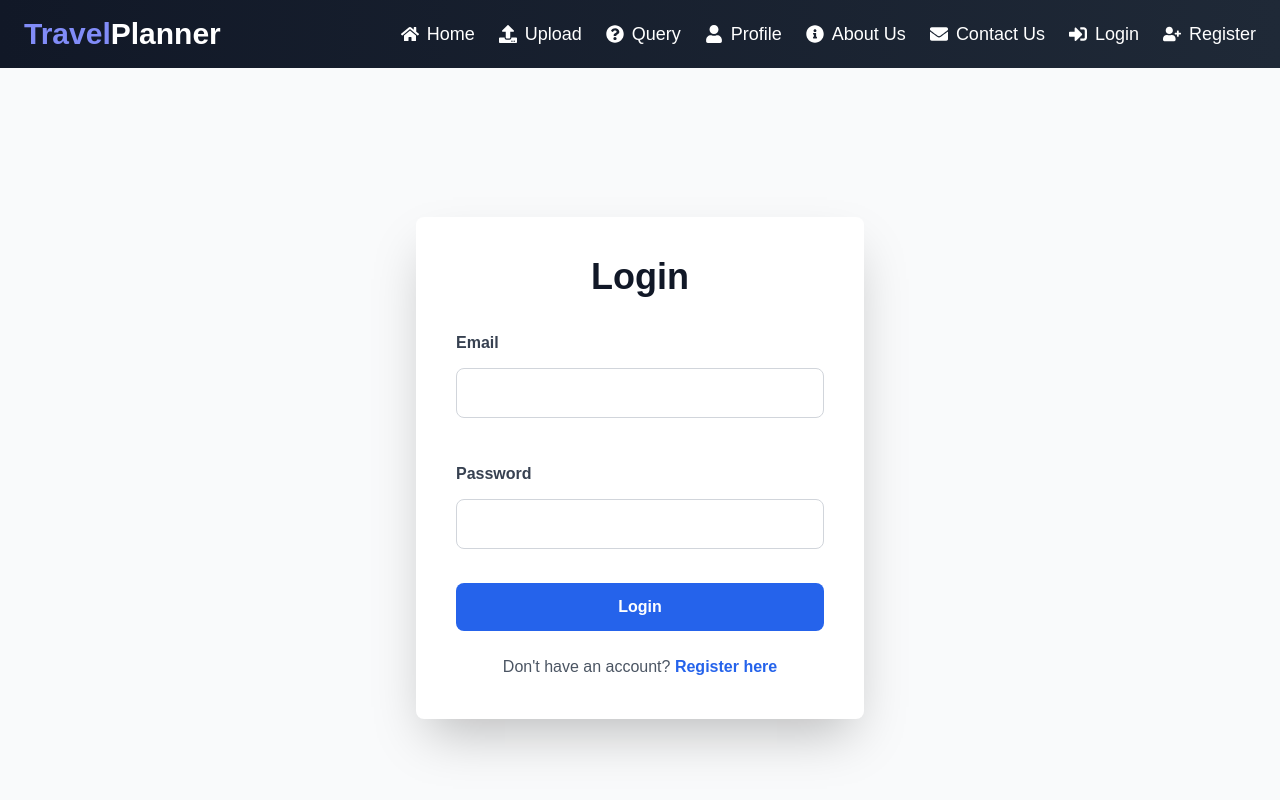
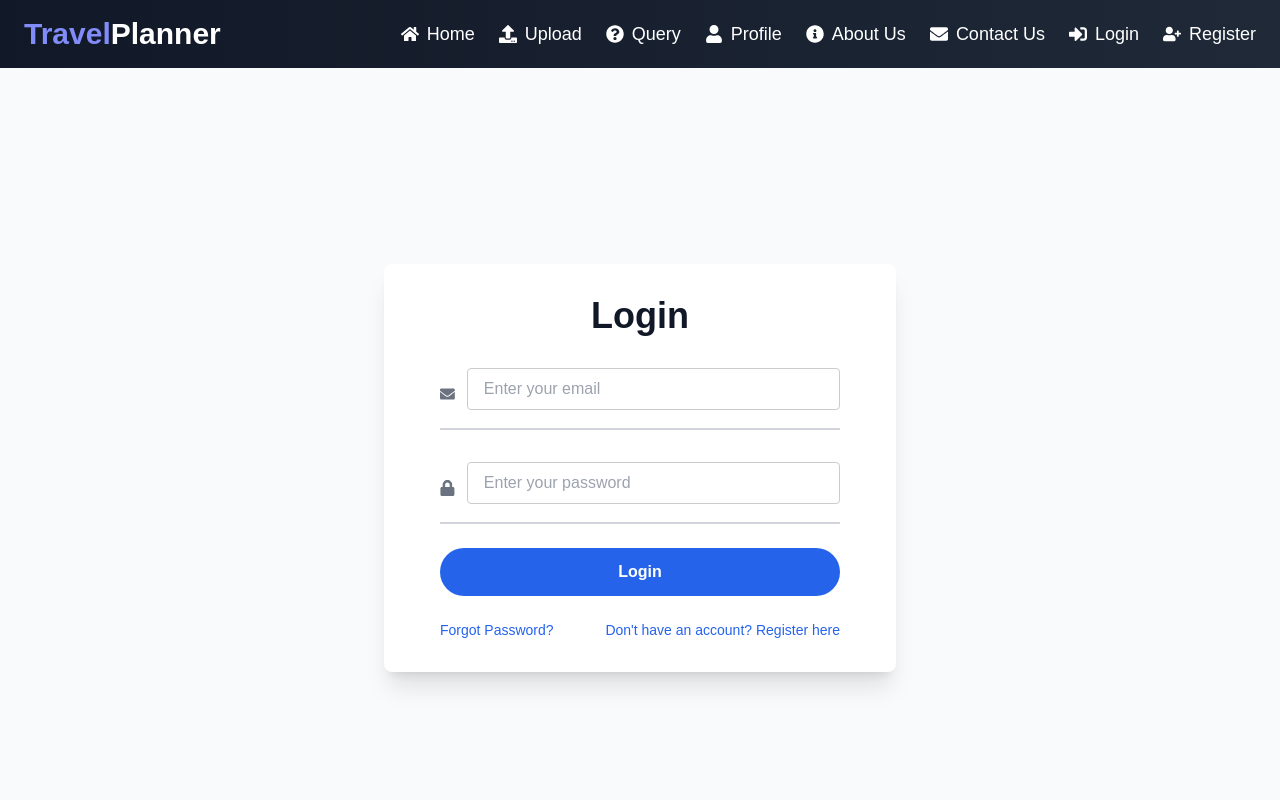
Before and after one commit to Uttam1910/Next-Gen-Travel-Planner, a React (Vite) app in the folder client/: page /login in a window 1280 px wide. Shown: the top 800 px of the page. Built offline with nearby package versions, Linux system fonts and the light colour scheme.

Commit message:
added forget passwrod section in login page

```diff
--- a/client/src/pages/Login.jsx
+++ b/client/src/pages/Login.jsx
@@ -1,11 +1,13 @@
 import React, { useState } from 'react';
 import axios from '../helper/axiosInstance';
 import { useNavigate, Link } from 'react-router-dom';
+import { FaEnvelope, FaLock } from 'react-icons/fa';
 
 const Login = () => {
     const [formData, setFormData] = useState({ email: '', password: '' });
     const [error, setError] = useState('');
     const [success, setSuccess] = useState('');
+    const [loading, setLoading] = useState(false);
     const navigate = useNavigate();
 
     const handleChange = (e) => {
@@ -16,6 +18,19 @@ const Login = () => {
         e.preventDefault();
         setError('');
         setSuccess('');
+        setLoading(true);
+
+        if (!formData.email.match(/^[^\s@]+@[^\s@]+\.[^\s@]+$/)) {
+            setError('Invalid email format.');
+            setLoading(false);
+            return;
+        }
+
+        if (formData.password.length < 6) {
+            setError('Password must be at least 6 characters long.');
+            setLoading(false);
+            return;
+        }
 
         try {
             const res = await axios.post('/auth/login', formData);
@@ -23,56 +38,59 @@ const Login = () => {
             setSuccess('Login successful!');
             setTimeout(() => navigate('/'), 2000);
         } catch (err) {
-            setError(err.response?.data?.message || 'Something went wrong');
+            setError(err.response?.data?.message || 'Something went wrong. Please try again.');
+        } finally {
+            setLoading(false);
         }
     };
 
     return (
-        <div className="flex flex-col items-center justify-center min-h-screen bg-gray-50">
-            <div className="bg-white p-10 rounded-lg shadow-2xl w-full max-w-md">
-                <h2 className="text-4xl font-extrabold mb-6 text-center text-gray-900">Login</h2>
+        <div className="flex items-center justify-center min-h-screen bg-gray-50">
+            <div className="bg-white p-8 rounded-lg shadow-xl w-full max-w-lg">
+                <h2 className="text-4xl font-bold mb-6 text-center text-gray-900">Login</h2>
                 <form onSubmit={handleSubmit} className="space-y-6">
-                    <div>
-                        <label htmlFor="email" className="block text-gray-700 font-semibold">
-                            Email
-                        </label>
+                    <div className="flex items-center border-b-2 border-gray-300 py-2">
+                        <FaEnvelope className="text-gray-500 mr-3" />
                         <input
                             type="email"
                             name="email"
                             value={formData.email}
                             onChange={handleChange}
                             required
-                            className="w-full px-4 py-3 mt-2 border border-gray-300 rounded-lg focus:outline-none focus:ring-2 focus:ring-blue-600"
+                            placeholder="Enter your email"
+                            className="w-full px-4 py-2 text-gray-900 bg-transparent focus:outline-none"
                         />
                     </div>
-                    <div>
-                        <label htmlFor="password" className="block text-gray-700 font-semibold">
-                            Password
-                        </label>
+                    <div className="flex items-center border-b-2 border-gray-300 py-2">
+                        <FaLock className="text-gray-500 mr-3" />
                         <input
                             type="password"
                             name="password"
                             value={formData.password}
                             onChange={handleChange}
                             required
-                            className="w-full px-4 py-3 mt-2 border border-gray-300 rounded-lg focus:outline-none focus:ring-2 focus:ring-blue-600"
+                            placeholder="Enter your password"
+                            className="w-full px-4 py-2 text-gray-900 bg-transparent focus:outline-none"
                         />
                     </div>
-                    {error && <p className="text-red-500 text-sm">{error}</p>}
-                    {success && <p className="text-green-500 text-sm">{success}</p>}
+                    {error && <p className="text-red-500 text-center text-sm">{error}</p>}
+                    {success && <p className="text-green-500 text-center text-sm">{success}</p>}
+                    {loading && <div className="text-center"><span className="loader"></span></div>}
                     <button
                         type="submit"
-                        className="w-full bg-blue-600 text-white py-3 rounded-lg font-bold hover:bg-blue-700 transition duration-300"
+                        disabled={loading}
+                        className="w-full bg-blue-600 text-white py-3 rounded-full font-bold hover:opacity-90 transition duration-300"
                     >
-                        Login
+                        {loading ? 'Logging in...' : 'Login'}
                     </button>
-                    <div className="text-center mt-6">
-                        <p className="text-gray-600">
-                            Don't have an account?{' '}
-                            <Link to="/signup" className="text-blue-600 font-semibold hover:underline">
-                                Register here
-                            </Link>
-                        </p>
+
+                    <div className="flex justify-between items-center mt-4 text-sm">
+                        <Link to="/forgot-password" className="text-blue-600 hover:underline">
+                            Forgot Password?
+                        </Link>
+                        <Link to="/signup" className="text-blue-600 hover:underline">
+                            Don't have an account? Register here
+                        </Link>
                     </div>
                 </form>
             </div>
```
